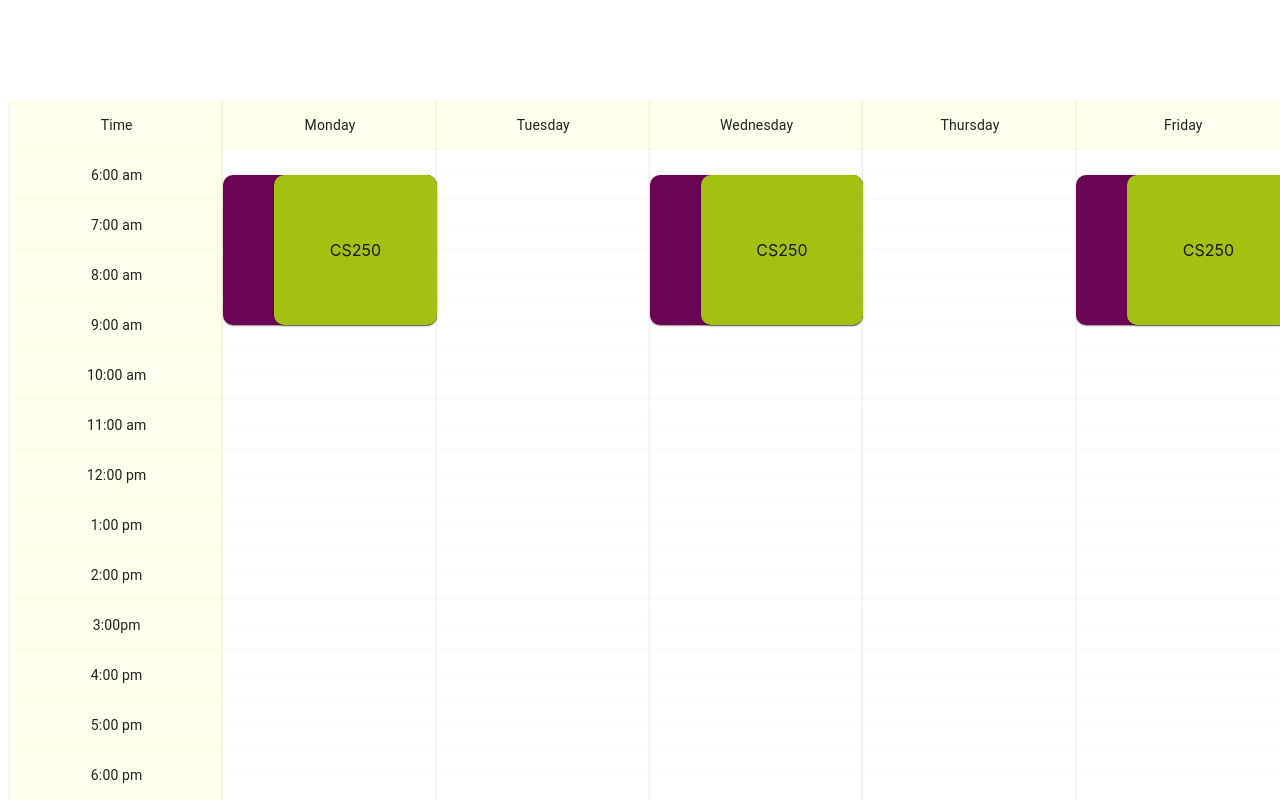
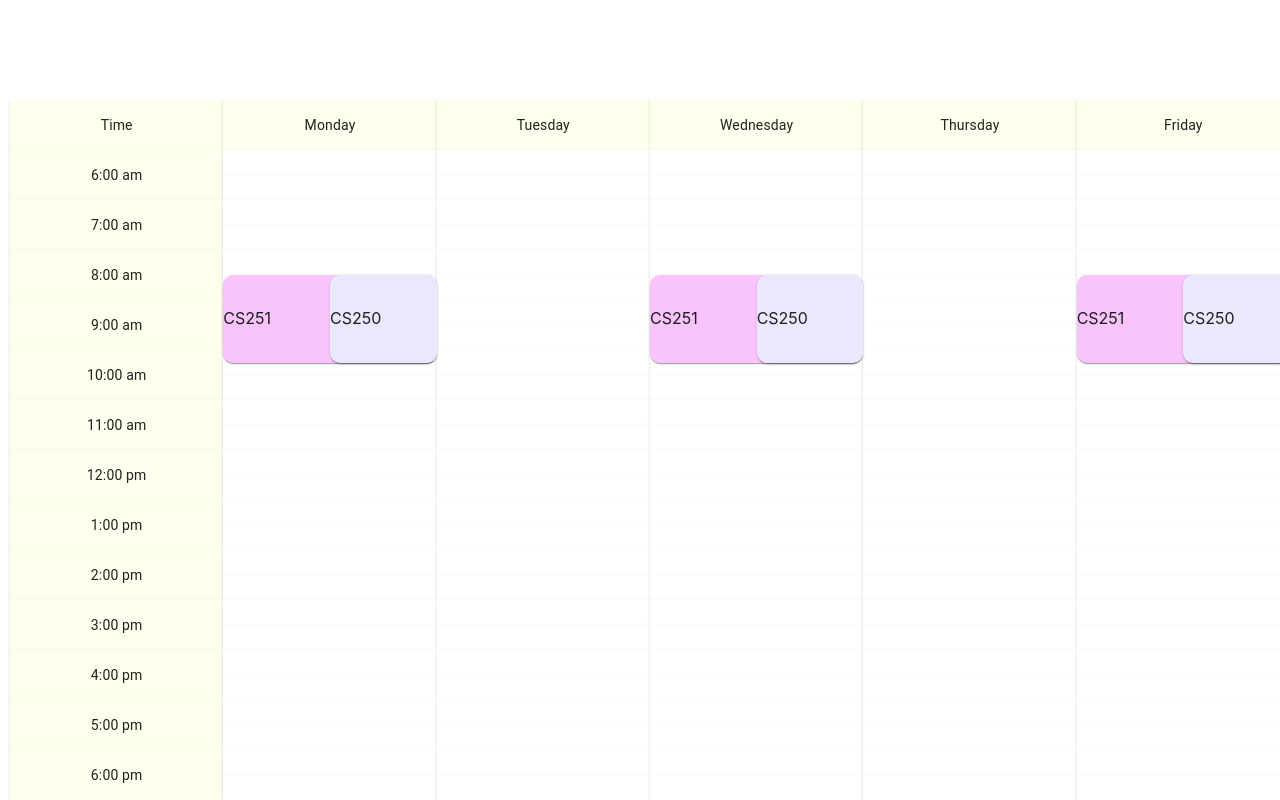
Before and after one commit to carmendiem/CourseOwl, a React (Create React App) app in the folder client/: page /calendar in a window 1280 px wide. Shown: the part 350-1150 px from the top of the page. Built offline with nearby package versions, Linux system fonts and the light colour scheme.

Commit message:
edit calendar

```diff
--- a/client/src/components/ScheduleCal.js
+++ b/client/src/components/ScheduleCal.js
@@ -4,6 +4,7 @@ import { styled } from '@mui/material/styles';
 import Grid from '@mui/material/Grid2';
 import Paper from '@mui/material/Paper';
 import Box from '@mui/material/Box';
+import { CourseCard } from "./CourseCard";
 
 const Item = styled(Paper)(({ theme }) => ({
     borderRadius: 0,
@@ -22,7 +23,7 @@ textAlign: 'center',
 height: "50%", //set height 50% of parent
 }));
 const Course = styled(Paper)(({ theme }) => ({
-textAlign: 'center',
+textAlign: 'left',
 borderRadius: 10,
 position: 'absolute',
 backgroundColor: 'grey',
@@ -30,16 +31,20 @@ backgroundColor: 'grey',
 width: '15%'
 }));
 
+const hourSize = "50px" //hour size is 50 not 100, math must be divided by 2
+const hourSizePx = 50;
+const firstCalTime = (hourSizePx * 5) + (hourSizePx/2) - hourSizePx; //  start of cal is 5:30 am
 
-export function CalendarView({change}) {
+
+export function CalendarView() {
     const daysOfWeek = ["Time","Monday", "Tuesday", "Wednesday", "Thursday", "Friday"];
     const timesOfDay = ["6:00 am", "7:00 am", "8:00 am", "9:00 am", "10:00 am", "11:00 am",
-        "12:00 pm", "1:00 pm","2:00 pm", "3:00pm", "4:00 pm", "5:00 pm", "6:00 pm"];
-    const daysInAWeek = 5;
+        "12:00 pm", "1:00 pm","2:00 pm", "3:00 pm", "4:00 pm", "5:00 pm", "6:00 pm"];
     const topCoord = "450px"
-    const hourSize = "50px" //hour size is 50 not 100, math must be divided by 2
-    // const firstCalTime = 550; // 550 meaning 5:30 am
-    // const lastCalTime = 1850; // 1850 meaning 6:30 pm
+    const colWidth = 100/6; // 100% / 6 days
+    // const hourSize = "50px" //hour size is 50 not 100, math must be divided by 2
+    // const firstCalTime = (hourSize * 5) + (hourSize/2); //  start of cal is 5:30 am
+    // const lastCalTime = 1300; // 1850 meaning 6:30 pm
 
     var calGrid = [];
     for (let i = 0; i < timesOfDay.length; i++) {
@@ -53,7 +58,7 @@ export function CalendarView({change}) {
                 <Item>{timesOfDay[i]}</Item>
             </Grid>
         );
-        for (let j = 0; j < daysInAWeek; j++) {
+        for (let j = 0; j < daysOfWeek.length-1; j++) {
             calGrid.push(
                 <Grid size={2} style={{height: hourSize}}>
                     {/* x:30 to y:00 */}
@@ -66,8 +71,8 @@ export function CalendarView({change}) {
     }
 
     const gridRef = useRef(null);
-    const [gridDistFromTop, setGridDistFromTop] = useState(0);
-    const [gridDistanceFromBottom, setGridDistanceFromBottom] = useState(0);
+    // const [gridDistFromTop, setGridDistFromTop] = useState(0);
+    // const [gridDistanceFromBottom, setGridDistanceFromBottom] = useState(0);
     // const [coursePos, setCoursePos] = useState({top: '200px', left: '10px'});
     const [courseDisp, setCourseDisp] = useState(0);
 
@@ -95,75 +100,70 @@ export function CalendarView({change}) {
     DayCode.set("M", 1);
     DayCode.set("T", 2);
     DayCode.set("W", 3);
-    DayCode.set("R", 4);    // Thursday code change
+    DayCode.set("R", 4);
     DayCode.set("F", 5);
 
-    const getRandomColor = () => {
-        const letters = '0123456789ABCDEF';
-        let color = '#';
-        for (let i = 0; i < 6; i++) {
-            color += letters[Math.floor(Math.random() * 16)];
-        }
-        return color;
-    };
+    function getColor(){
+        return "hsl(" + 360 * Math.random() + ',' +
+                   (25 + 70 * Math.random()) + '%,' +
+                   (85 + 10 * Math.random()) + '%)'
+    }
 
     const makeCourses = () => {
         setCourseDisp([]);
         var courseDisplay = [];
 
-        const retrivedCourses = ["CS251","CS250", ]; //api call to get courses
+        const retrivedCourses = ["CS251","CS250"]; // TODO: from api
 
         const TakenTimes = setTimeTakenMaps(timesOfDay, retrivedCourses);
 
         for (let i = 0; i < retrivedCourses.length; i++) {
-            const color = getRandomColor();
+            const color = getColor();
 
             // get hour and minute from course start time
-            const time = "8:00 am";
-            const timePx = 75;
+            const startTime = "8:00 am"; // TODO: from api
+            const sTimePx = getTimePos(startTime); // calculate the top position of the course
+            console.log(sTimePx);
+
+            // calculate the height of the course: (duration in hrs * 50) round to nearest half hour
+            const endTime = "9:45 am"; // TODO: from api
+            const eTimePx = getTimePos(endTime);
+            const heightPx = eTimePx - sTimePx;
+
+            // calculate the left position of the course: based on the day
+            var leftPc = `${colWidth}%`; // 100% / 6 days
+
             // get day from course day(s)
-            const day = "MWF"; // change
-
-            // get duration of course
-            const heightPx = 150;
-            // calculate the height of the course: (duration in hrs * 50) round to nearest half hour
-            // calculate the top position of the course
-            // calculate the left position of the course: based on the day
-            var leftPc = '16.66%'; // 100% / 6 days
+            const day = "MWF"; // TODO: from api
 
             // split days into individual days
             const days = day.split("");
-            console.log(days);
             for (let j = 0; j < days.length; j++) {
                 const timeMap = TakenTimes[DayCode.get(days[j])-1];
                 const dayVal = DayCode.get(days[j]);
-                leftPc = `${dayVal * 16.66}%`;
+                leftPc = `${dayVal * colWidth}%`;
 
-                console.log("day:", days[j]);
-
-                console.log("timeMap:", timeMap);
-                const prev = timeMap.get(time);
+                const prev = timeMap.get(startTime);
                 if (prev === undefined) {
                     console.log("time not found");
-                    timeMap.set(time, 0);
+                    timeMap.set(startTime, 0);
                 }
-                console.log("prev:", prev);
-                timeMap.set(time, prev+1);
+                timeMap.set(startTime, prev+1);
 
                 // shift to the left based on how many courses are already there
-                var width = 100 / 6;
+                var width = colWidth;
                 var zIndex = 1;
                 if (prev > 0) {
-                    leftPc = `${(prev)*4 + dayVal*16.66}%`; // messes up the day shift
+                    leftPc = `${(prev)*colWidth/2 + dayVal*colWidth}%`; // messes up the day shift
                     console.log(leftPc);
-                    width = width - (prev)*4;
+                    width = width - (prev)*colWidth/2;
                     zIndex = prev+1;
                 }
 
                 courseDisplay.push(
                     <Course size={2}
                         sx={{
-                            top: `${timePx}px`,
+                            top: `${sTimePx}px`,
                             left: leftPc,
                             zIndex: `${zIndex}`,
                             backgroundColor: color
@@ -177,7 +177,6 @@ export function CalendarView({change}) {
                         {retrivedCourses[i]}
                     </Course>
                 );
-
             }
         }
 
@@ -255,35 +254,61 @@ export function CalendarView({change}) {
             </div>
 
         </div>
-
     );
 
 }
 
 function setTimeTakenMaps(timesOfDay, retrivedCourses) {
-    var TakenTimesMonday = setTimeTakenSingle(timesOfDay);
-    var TakenTimesTuesday = setTimeTakenSingle(timesOfDay);
-    var TakenTimesWednesday = setTimeTakenSingle(timesOfDay);
-    var TakenTimesThursday = setTimeTakenSingle(timesOfDay);
-    var TakenTimesFriday = setTimeTakenSingle(timesOfDay);
+    var TakenTimesMonday = initTimeTakenSingle(timesOfDay);
+    var TakenTimesTuesday = initTimeTakenSingle(timesOfDay);
+    var TakenTimesWednesday = initTimeTakenSingle(timesOfDay);
+    var TakenTimesThursday = initTimeTakenSingle(timesOfDay);
+    var TakenTimesFriday = initTimeTakenSingle(timesOfDay);
 
     // loop through all courses and count how many are in each slot
-
+    for (let i = 0; i < retrivedCourses.length; i++) {
+        // TODO
+    }
 
     const TakenTimes = [TakenTimesMonday, TakenTimesTuesday, TakenTimesWednesday, TakenTimesThursday, TakenTimesFriday];
     return TakenTimes;
 }
 
-function setTimeTakenSingle(timesOfDay) {
+function initTimeTakenSingle(timesOfDay) {
     var timesTaken = new Map();
-    // insert all times into map with 15 min
-    timesTaken.set("5:30 am", 0);
+    // insert all times into map with 30 min intervals
     for (let i = 0; i < timesOfDay.length; i++) {
-        // insert all times into map with 15 min intervals
+        const time = timesOfDay[i];
+        const amOrPm = time.substring(time.length-2);
+        const hour = time.substring(0, time.indexOf(":"));
+        var toInsertHalfHour = `${hour-1}:30 ${amOrPm}`;
+        if (hour === "1") {
+            toInsertHalfHour = `12:30 ${amOrPm}`; // special case because of change from 12 to 1
+        }
+        timesTaken.set(toInsertHalfHour, 0);
         timesTaken.set(timesOfDay[i], 0);
     }
-
-    // loop through all courses and count how many are in each slot
-
     return timesTaken;
 }
+
+function getTimePos(time) {
+    const minInHour = 60;
+
+    // get hour and minute from course start time
+    const hour = parseInt(time.substring(0, time.indexOf(":")), 10);
+    console.log("hour:", hour);
+    const minute = parseInt(time.substring(time.indexOf(":")+1, time.indexOf(" ")), 10);
+    console.log("minute:", minute);
+    const amOrPm = time.substring(time.length-2);
+
+    if (amOrPm === "pm") {
+        hour += 12;
+    }
+
+    var timePx = (hour * hourSizePx) + (minute/minInHour * hourSizePx);
+    console.log("getTime: ", timePx);
+    timePx = timePx - firstCalTime;
+    console.log("getTime: ", timePx);
+    return timePx;
+
+}
--- a/client/src/components/SearchBar.js
+++ b/client/src/components/SearchBar.js
@@ -26,7 +26,7 @@ async function fetchCourses(searchTerm) {
     }
 }
 
-export function SearchBar({toggleState}) {
+export function SearchBar() {
     const [courseResults, setCourseResults] = useState([])
     const [searchTerm, setSearchTerm] = useState("");
     const [debouncedTerm, setDebouncedTerm] = useState(searchTerm);
@@ -44,7 +44,6 @@ export function SearchBar({toggleState}) {
     // Fetch courses based on debounced search term
     useEffect(() => {
         const searchCourses = async () => {
-            toggleState();
             if (debouncedTerm && debouncedTerm.trim() !== "") {
                 const results = await fetchCourses(debouncedTerm);
                 if (results) {
--- a/client/src/pages/Calendar.js
+++ b/client/src/pages/Calendar.js
@@ -1,18 +1,12 @@
 import { CalendarView } from "../components/ScheduleCal";
 import { SearchBar } from "../components/SearchBar.js"
-import { useState } from "react";
 
 export default function Calendar() {
 
-    const [change, setChange] = useState(false);
-    const toggleState = () => {
-        setChange(!change);
-    };
-
     return(
         <div style={{padding: '10px' }}>
-            <SearchBar toggleState = {toggleState}/>
-            <CalendarView change = {change}/>
+            <SearchBar/>
+            <CalendarView/>
         </div>
     );
 }
```
